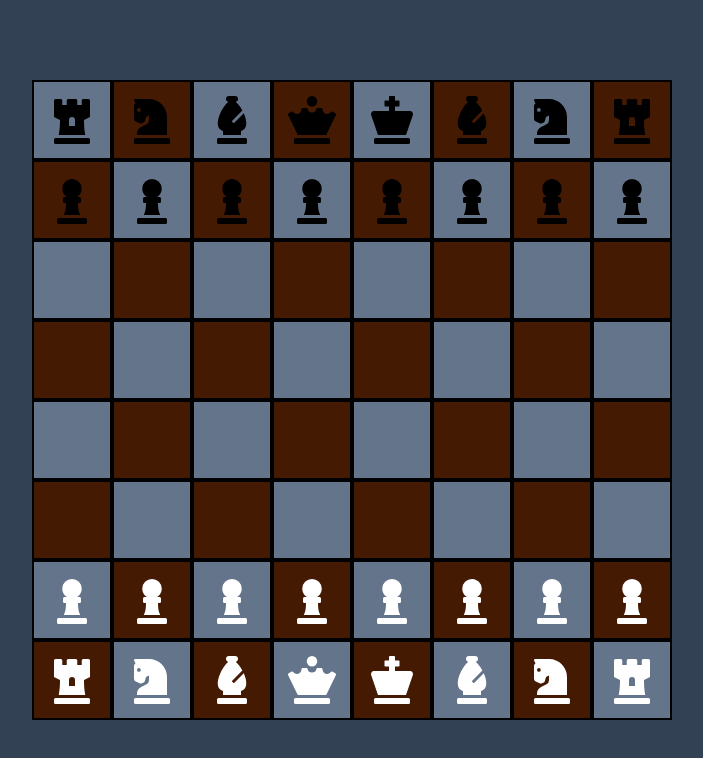
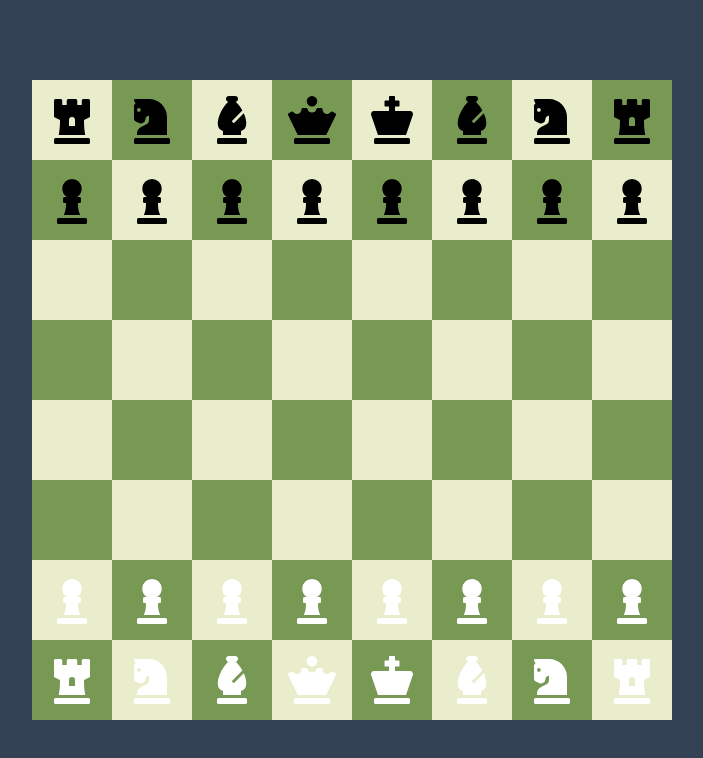
Before and after one commit to Srinjoy003/chess, a Next.js app: page / in a window 1280 px wide. Shown: the top 758 px of the page, without its empty margins (288-991 px from the left). Built offline with nearby package versions, Linux system fonts and the light colour scheme.

Commit message:
added piece movement by clicking

```diff
--- /dev/null
+++ b/app/colour.ts
@@ -0,0 +1,5 @@
+export const colour = {
+	"chess-dark": "#779954",
+	"chess-light": "#e9edcc",
+    "chess-selected": "#f4f680",
+};
--- a/app/components/Square.tsx
+++ b/app/components/Square.tsx
@@ -1,8 +1,11 @@
 import React, { useState, useEffect } from "react";
 import { useDrop } from "react-dnd";
 import ChessPiece from "./chessPiece";
-import ChessBoard from "./chessBoard";
 import { useCallback } from "react";
+import { useDispatch } from "react-redux";
+import { toggleTurn } from "../reduxStore/turnSlice";
+import { useSelector } from "react-redux";
+import { RootState } from "../reduxStore/store";
 
 type SquareProp = {
 	boardState: Array<Array<string>>;
@@ -10,8 +13,7 @@ type SquareProp = {
 	position: number;
 	movePiece: (fromIndex: number, toIndex: number) => void;
 	selectedPiece: number | null;
-	setSelectedPiece: (piecePosition: number) => void;
-	currentTurn: "w" | "b",
+	setSelectedPiece: (piecePosition: number | null) => void;
 };
 
 const Square = ({
@@ -21,8 +23,12 @@ const Square = ({
 	boardState,
 	selectedPiece,
 	setSelectedPiece,
-	currentTurn,
 }: SquareProp) => {
+	const dispatch = useDispatch();
+	const turn = useSelector((state: RootState) => state.turn);
+	const row = Math.floor(position / 10);
+	const col = position % 10;
+
 	const [{ isOver, canDrop }, drop] = useDrop({
 		accept: "CHESS_PIECE",
 		drop: (item: any) => {
@@ -30,10 +36,13 @@ const Square = ({
 			// setChessPiece(item.piece);
 			console.log(item.position, position);
 			movePiece(item.position, position);
-			if (selectedPiece === item.position) { //not working fix it
-				console.log("set");
+			if (selectedPiece === item.position) {
+				//not working fix it
 				setSelectedPiece(position);
 			}
+
+			if (position !== item.position) dispatch(toggleTurn());
+
 			item.position = position;
 		},
 		collect: (monitor) => ({
@@ -43,28 +52,30 @@ const Square = ({
 	});
 
 	const handlePieceSelection = useCallback(() => {
-		setSelectedPiece(position);
-	}, [setSelectedPiece, position]);
+		if (selectedPiece && selectedPiece !== position) {
+			movePiece(selectedPiece, position);
+			setSelectedPiece(null);
+			dispatch(toggleTurn());
+		}
+		else if(boardState[row][col] !== "-"){
+			setSelectedPiece(position);
+		}
+	}, [boardState,row, col, dispatch, movePiece, selectedPiece, setSelectedPiece, position]);
 
-	const row = Math.floor(position / 10);
-	const col = position % 10;
+
 
 	return (
 		<div
-			className={`flex flex-row w-20 h-20 border-2 border-black text-5xl items-center justify-center ${
-				selectedPiece === position && boardState[row][col] != "-"
-					? "bg-green-300"
+			className={`flex flex-row w-20 h-20 text-5xl items-center justify-center ${
+				selectedPiece === position && boardState[row][col][0] === turn
+					? "bg-chess-selected"
 					: colour
 			}`}
 			ref={drop}
 			onMouseDown={handlePieceSelection}
 		>
 			{boardState[row][col] != "-" && (
-				<ChessPiece
-					piece={boardState[row][col]}
-					position={position}
-					type="CHESS_PIECE"
-				/>
+				<ChessPiece piece={boardState[row][col]} position={position} />
 			)}
 		</div>
 	);
--- a/app/components/chessBoard.tsx
+++ b/app/components/chessBoard.tsx
@@ -67,7 +67,7 @@ export default function ChessBoard() {
 					boardState={boardState}
 					key={i * 10 + j}
 					position={i * 10 + j}
-					colour={(i + j) % 2 ? "bg-amber-950" : "bg-slate-500"}
+					colour={(i + j) % 2 ? "bg-chess-dark" : "bg-chess-light"}
 					movePiece={(fromIndex, toIndex) => movePiece(fromIndex, toIndex)}
 					selectedPiece={selectedPiece}
 					setSelectedPiece={setSelectedPiece}
--- a/app/components/chessPiece.tsx
+++ b/app/components/chessPiece.tsx
@@ -1,6 +1,6 @@
 "use client";
 
-import { useDrag } from "react-dnd";
+import { DragPreviewOptions,useDrag } from "react-dnd";
 import {
 	FaChessBishop,
 	FaChessKing,
@@ -9,31 +9,38 @@ import {
 	FaChessQueen,
 	FaChessRook,
 } from "react-icons/fa";
+import { useSelector } from "react-redux";
+import { RootState } from "../reduxStore/store";
+import { useState, useCallback } from "react";
 
 type ChessPieceProps = {
 	piece: string;
-	type: string;
 	position: number;
-	currentTurn: "w" | "b";
 };
 
-const ChessPiece = ({ piece, type, position, currentTurn }: ChessPieceProps) => {
-	const [, ref] = useDrag(
-		{
+const ChessPiece = ({ piece, position }: ChessPieceProps) => {
+	const turn = useSelector((state: RootState) => state.turn);
+
+	const [{ isDragging }, dragRef, dragPreviewRef] = useDrag({
 		type: "CHESS_PIECE",
 		item: { piece, position },
+		canDrag: piece[0] === turn,
+		collect: (monitor) => ({
+			isDragging: !!monitor.isDragging(),
+		}),
+
 	});
 
 	return (
+
 		<div
 			className={`text-5xl z-10 ${
 				piece[0] == "w" ? "text-white" : "text-black"
 			}`}
-			ref={ref}
-			// style={{
-			// 	opacity: isDragging ? 0 : 1, // Reduce opacity when dragging
-			// 	cursor: isDragging ? "grabbing" : "grab", // Change cursor style
-			// }}
+			ref={dragRef}
+			style={{
+				opacity: isDragging ? 0 : 1, // Reduce opacity when dragging
+			}}
 		>
 			{piece[1] == "P" && <FaChessPawn />}
 			{piece[1] == "R" && <FaChessRook />}
--- a/app/page.tsx
+++ b/app/page.tsx
@@ -1,17 +1,16 @@
-'use client'
+"use client";
 
-import { DndProvider } from 'react-dnd'
-import { HTML5Backend } from 'react-dnd-html5-backend'
-import ChessBoard from './components/chessBoard';
-
+import { DndProvider } from "react-dnd";
+import { HTML5Backend } from "react-dnd-html5-backend";
+import ChessBoard from "./components/chessBoard";
+import { Providers } from "./reduxStore/provider";
 
 export default function Home() {
-
-
 	return (
-	<DndProvider backend={HTML5Backend}>
-		<ChessBoard />
-    </DndProvider>
-
+		<Providers>
+			<DndProvider backend={HTML5Backend}>
+				<ChessBoard />
+			</DndProvider>
+		</Providers>
 	);
 }
--- /dev/null
+++ b/app/reduxStore/provider.tsx
@@ -0,0 +1,12 @@
+'use client'
+
+import { Provider } from "react-redux"
+import { store } from "./store"
+
+export function Providers({ children }: any){
+    return (
+        <Provider store={store}>
+            {children}
+        </Provider>
+    )
+}
--- /dev/null
+++ b/app/reduxStore/store.ts
@@ -0,0 +1,16 @@
+'use client'
+
+import { configureStore } from "@reduxjs/toolkit";
+import turnReducer from "./turnSlice";
+
+
+export const store = configureStore({
+	reducer: {
+        turn: turnReducer,
+
+    },
+});
+
+export default store;
+export type RootState = ReturnType<typeof store.getState>;
+export type AppDispatch = ReturnType<typeof store.dispatch>;
--- /dev/null
+++ b/app/reduxStore/turnSlice.ts
@@ -0,0 +1,14 @@
+import { createSlice } from '@reduxjs/toolkit';
+
+const turnSlice = createSlice({
+  name: 'turn',
+  initialState: "w",
+  reducers: {
+    toggleTurn: (state) => {
+      return state === "w" ? "b" : "w"; // Toggle between "w" and "b"
+    },
+  },
+});
+
+export const { toggleTurn } = turnSlice.actions;
+export default turnSlice.reducer;
--- a/package.json
+++ b/package.json
@@ -9,12 +9,14 @@
     "lint": "next lint"
   },
   "dependencies": {
+    "@reduxjs/toolkit": "^1.9.7",
     "next": "13.5.4",
     "react": "^18",
     "react-dnd": "^16.0.1",
     "react-dnd-html5-backend": "^16.0.1",
     "react-dom": "^18",
     "react-icons": "^4.11.0",
+    "react-redux": "^8.1.3",
     "uuid": "^9.0.1"
   },
   "devDependencies": {
--- a/tailwind.config.ts
+++ b/tailwind.config.ts
@@ -1,4 +1,5 @@
 import type { Config } from 'tailwindcss'
+import { colour } from './app/colour'
 
 const config: Config = {
   content: [
@@ -8,6 +9,9 @@ const config: Config = {
   ],
   theme: {
     extend: {
+      colors: {
+				...colour,
+			},
       backgroundImage: {
         'gradient-radial': 'radial-gradient(var(--tw-gradient-stops))',
         'gradient-conic':
```
Also changed, not shown: 2 other files (tests, documents, lock files or other folders).
